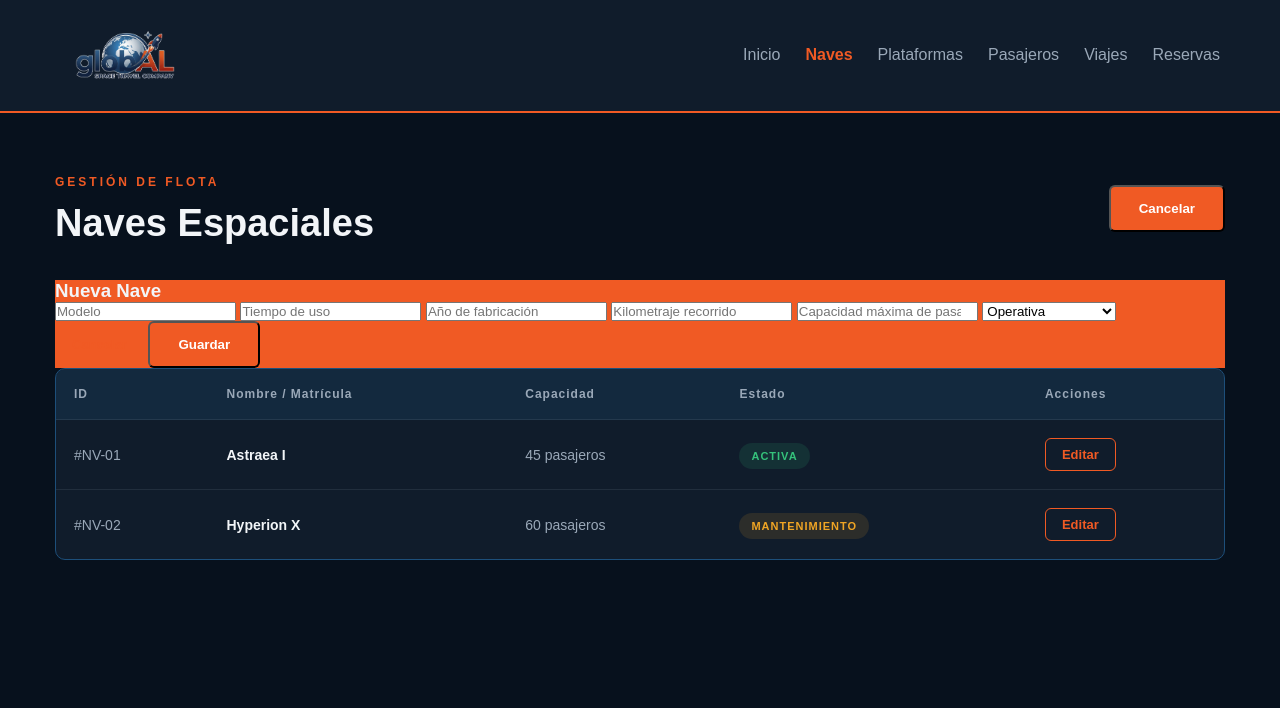
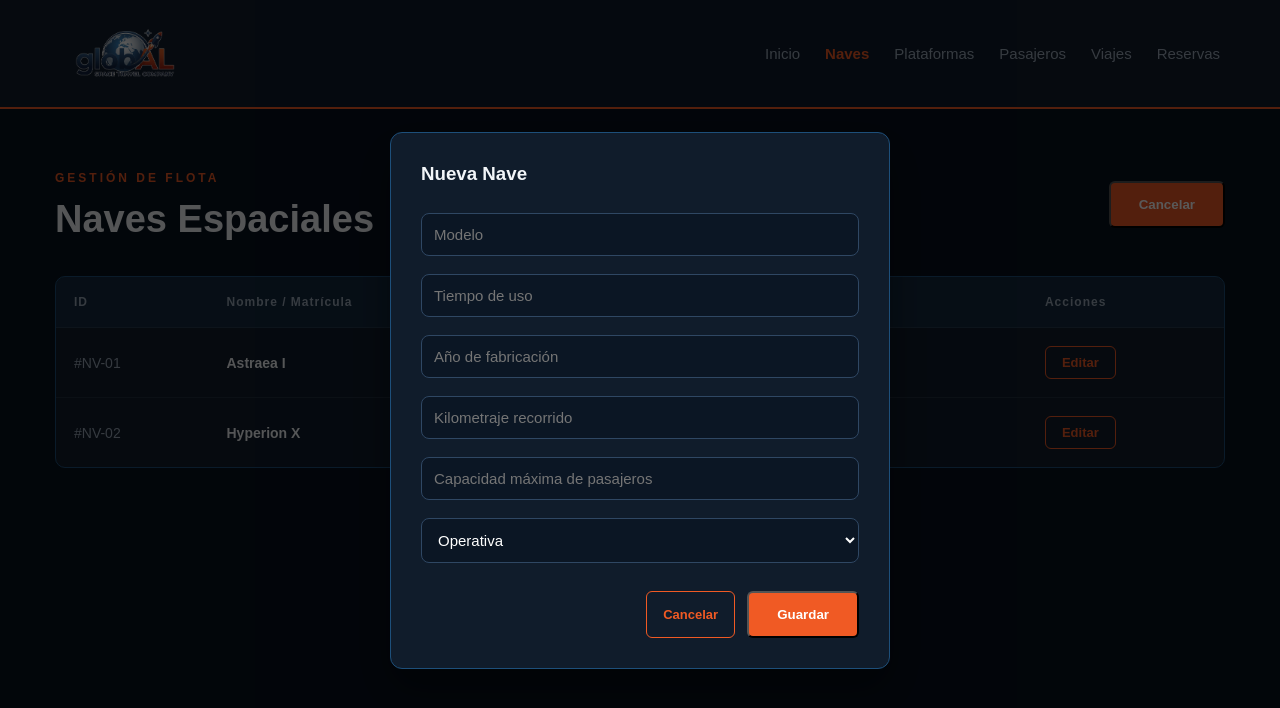
Before and after one commit to Lauty2508/trabajo_final_introduccion, a plain HTML site: page frontend/html/naves.html in a window 1280 px wide. Both pictures are taken after a click on the button "+ Nueva Nave". Drawn offline with Linux system fonts and the light colour scheme; no server answers.

Commit message:
Add files via upload
actualizacion de stryles.css

```diff
--- a/frontend/css/styles.css
+++ b/frontend/css/styles.css
@@ -30,11 +30,17 @@ header {
     justify-content: space-between;
     align-items: center;
 
-    padding: 20px 60px;
+    padding: 18px 60px;
 
     background-color: var(--fondo-secundario);
 
     border-bottom: 2px solid var(--color-naranja);
+
+    position: sticky;
+
+    top: 0;
+
+    z-index: 10;
 }
 
 header h1 {
@@ -50,6 +56,8 @@ nav a {
     color: var(--texto-secundario);
 
     text-decoration: none;
+
+    font-size: 15px;
 
     transition: color 0.2s;
 }
@@ -268,14 +276,19 @@ header h1 span {
 }
 
 .estado {
-    padding: 7px 12px;
+    display: inline-block;
+
+    padding: 6px 12px;
 
     border-radius: 20px;
 
     font-size: 11px;
+
     font-weight: bold;
 
     letter-spacing: 1px;
+
+    white-space: nowrap;
 }
 
 .disponible-texto {
@@ -345,6 +358,28 @@ header h1 span {
         align-items: flex-start;
         gap: 10px;
     }
+    .contenedor-gestion {
+        padding: 40px 20px;
+    }
+
+    .encabezado-pagina {
+        flex-direction: column;
+        align-items: flex-start;
+        gap: 20px;
+    }
+
+    .encabezado-pagina h2 {
+        font-size: 30px;
+    }
+
+    .tabla-contenedor {
+        width: 100%;
+        overflow-x: auto;
+    }
+
+    table {
+        min-width: 850px;
+    }
 }
 
 
@@ -359,6 +394,9 @@ header h1 span {
     align-items: stretch;
 
     text-align: left;
+    display: flex;
+    flex-direction: column;
+
 }
 
 .encabezado-pagina {
@@ -447,9 +485,6 @@ tbody tr {
 tbody tr:hover {
     background-color: rgba(29, 79, 122, 0.12);
 }
-/* =========================
-   TABLAS DE GESTIÓN
-========================= */
 
 .tabla-contenedor {
     width: 100%;
@@ -534,3 +569,90 @@ tbody tr:hover {
 
     color: white;
 }
+
+.formulario-contenedor {
+
+    position: fixed;
+
+    top: 0;
+    left: 0;
+
+    width: 100%;
+    height: 100%;
+
+    background: rgba(0, 0, 0, 0.65);
+
+    display: none;
+
+    justify-content: center;
+    align-items: center;
+
+    z-index: 1000;
+}
+
+.formulario-contenedor.activo {
+    display: flex;
+}
+
+#form-nave {
+
+    width: 500px;
+
+    background: var(--fondo-secundario);
+
+    border: 1px solid var(--color-azul);
+
+    border-radius: 12px;
+
+    padding: 30px;
+
+    display: flex;
+
+    flex-direction: column;
+
+    gap: 18px;
+
+    box-shadow: 0 20px 40px rgba(0,0,0,.4);
+}
+
+#form-nave h3 {
+
+    color: var(--texto-principal);
+
+    margin-bottom: 10px;
+}
+
+#form-nave input,
+#form-nave select {
+
+    padding: 12px;
+
+    background: #0b1624;
+
+    color: white;
+
+    border: 1px solid #2f4763;
+
+    border-radius: 8px;
+
+    font-size: 15px;
+}
+
+#form-nave input:focus,
+#form-nave select:focus {
+
+    outline: none;
+
+    border-color: var(--color-naranja);
+}
+.botones-formulario{
+
+    display:flex;
+
+    justify-content:flex-end;
+
+    gap:12px;
+
+    margin-top:10px;
+
+}
```
